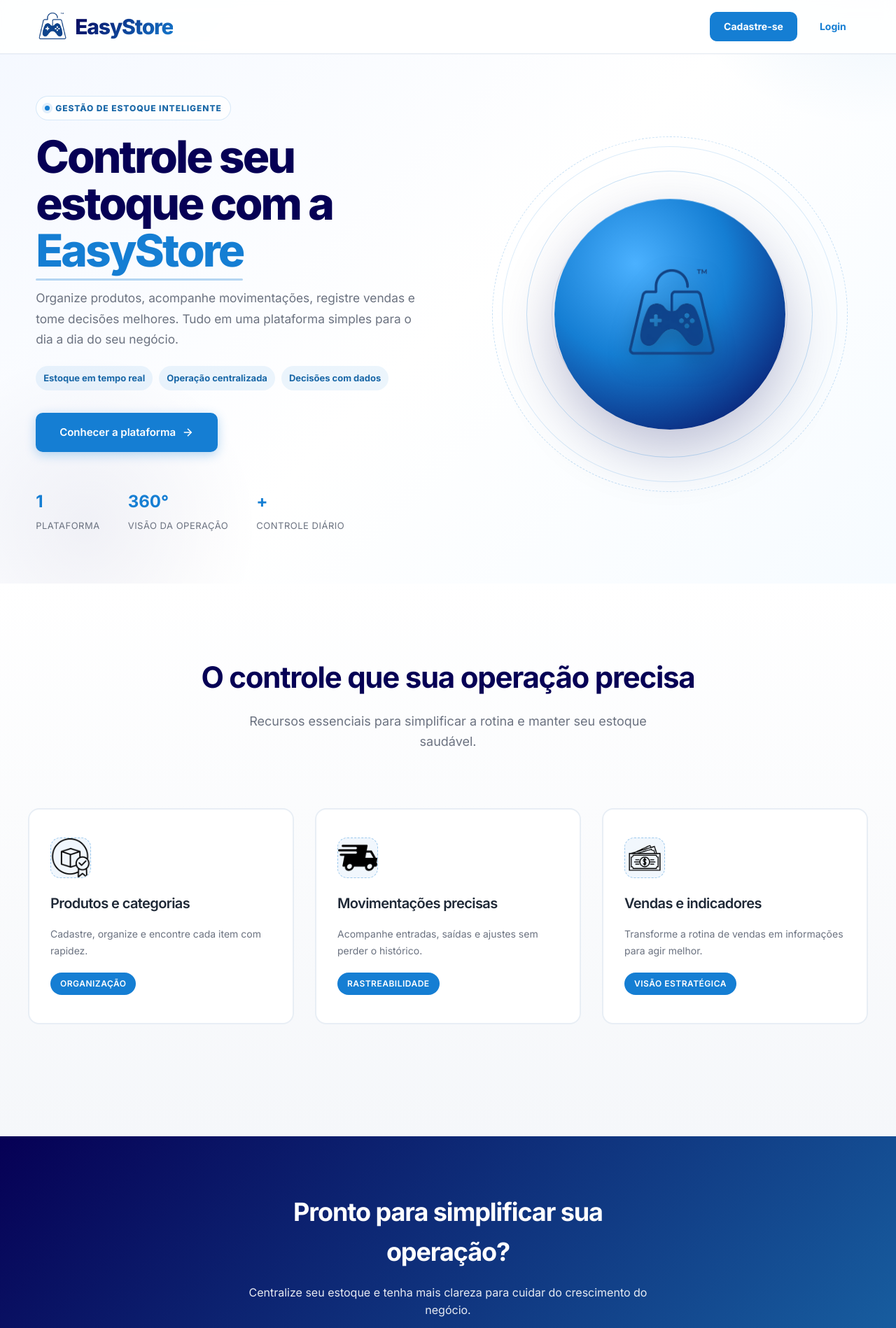
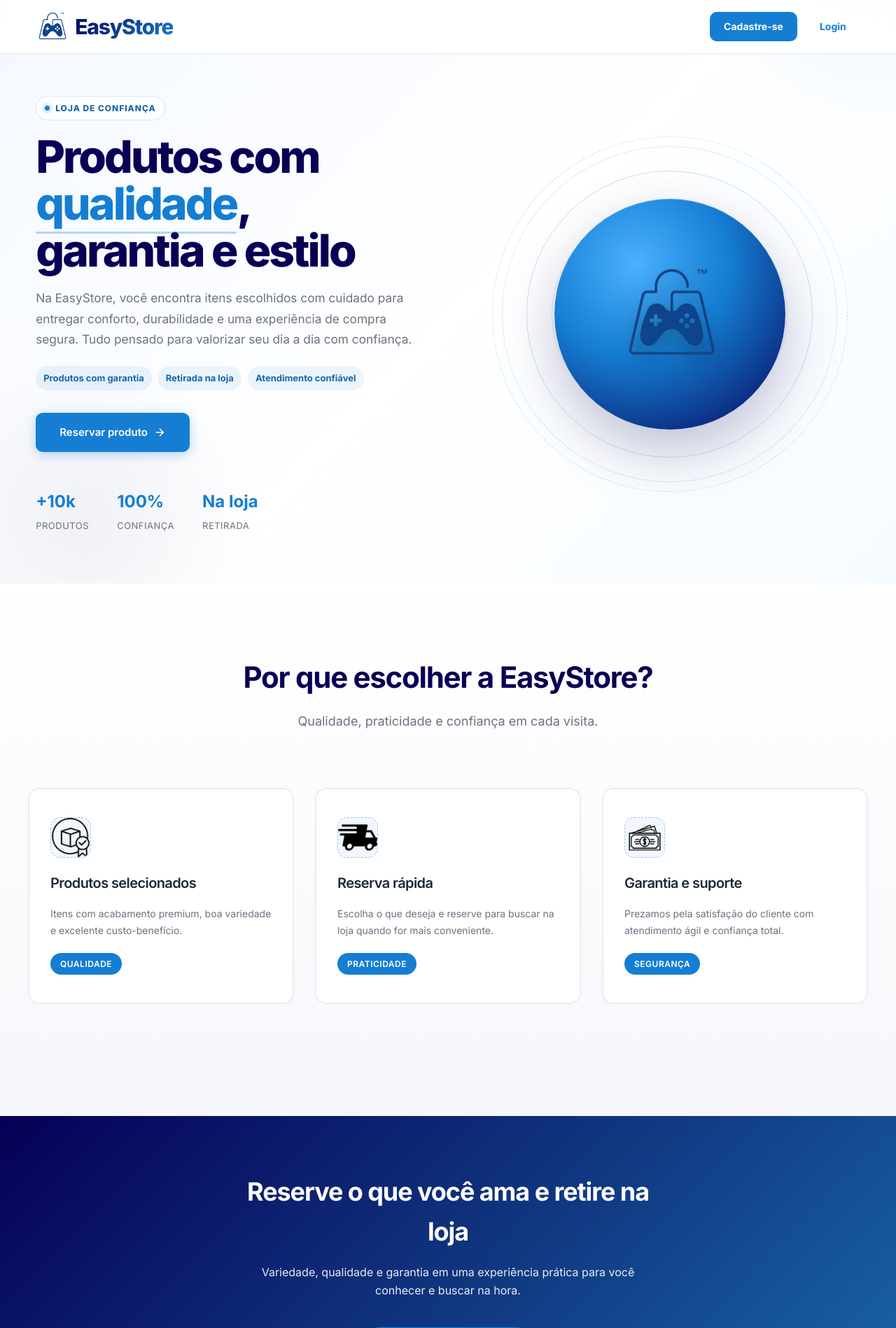
Before and after one commit to Easy-Store-Group/Gerenciamento-Estoque-Easy-Store, a FastAPI app: page / in a window 1280 px wide. Shown: the top 1898 px of the page at 70% size. Run offline with FastAPI, Linux system fonts and the light colour scheme.

Commit message:
fix: tela inicial

```diff
--- a/app/templates/index.html
+++ b/app/templates/index.html
@@ -5,9 +5,7 @@
     <meta charset="UTF-8">
     <meta name="viewport" content="width=device-width, initial-scale=1.0">
     <link rel="icon" type="image/png" href="{{ request.url_for('static', path='img/logo.png') }}">
-    <title>EasyStore - Sua Loja de Jogos PC e Consoles</title>
-
-    <title>EasyStore - Gestão de Estoque Inteligente</title>
+    <title>EasyStore - Produtos com qualidade e garantia</title>
 
     <link rel="preconnect" href="https://fonts.googleapis.com">
     <link rel="preconnect" href="https://fonts.gstatic.com" crossorigin>
@@ -42,24 +40,24 @@
         <section class="hero section-enter" aria-labelledby="hero-title">
             <div class="hero-container">
                 <div class="hero-content">
-                    <p class="hero-eyebrow">Gestão de estoque inteligente</p>
+                    <p class="hero-eyebrow">Loja de confiança</p>
                     <h1 class="hero-title" id="hero-title">
-                        Controle seu estoque com a <span class="highlight">EasyStore</span>
+                        Produtos com <span class="highlight">qualidade</span>, garantia e estilo
                     </h1>
                     <p class="hero-subtitle">
-                        Organize produtos, acompanhe movimentações, registre vendas e tome decisões melhores. Tudo em
-                        uma plataforma simples para o dia a dia do seu negócio.
+                        Na EasyStore, você encontra itens escolhidos com cuidado para entregar conforto, durabilidade e
+                        uma experiência de compra segura. Tudo pensado para valorizar seu dia a dia com confiança.
                     </p>
 
                     <div class="hero-badges">
-                        <span>Estoque em tempo real</span>
-                        <span>Operação centralizada</span>
-                        <span>Decisões com dados</span>
+                        <span>Produtos com garantia</span>
+                        <span>Retirada na loja</span>
+                        <span>Atendimento confiável</span>
                     </div>
 
                     <div class="hero-buttons">
                         <a href="/auth/produtos" class="btn btn-primary">
-                            <span>Conhecer a plataforma</span>
+                            <span>Reservar produto</span>
                             <svg class="btn-icon" viewBox="0 0 24 24" fill="none" stroke="currentColor"
                                 stroke-width="2">
                                 <line x1="5" y1="12" x2="19" y2="12"></line>
@@ -70,16 +68,16 @@
 
                     <div class="hero-stats">
                         <div class="stat-item">
-                            <span class="stat-number">1</span>
-                            <span class="stat-label">Plataforma</span>
+                            <span class="stat-number">+10k</span>
+                            <span class="stat-label">Produtos</span>
                         </div>
                         <div class="stat-item">
-                            <span class="stat-number">360°</span>
-                            <span class="stat-label">Visão da operação</span>
+                            <span class="stat-number">100%</span>
+                            <span class="stat-label">Confiança</span>
                         </div>
                         <div class="stat-item">
-                            <span class="stat-number">+</span>
-                            <span class="stat-label">Controle diário</span>
+                            <span class="stat-number">Na loja</span>
+                            <span class="stat-label">Retirada</span>
                         </div>
                     </div>
                 </div>
@@ -99,8 +97,8 @@
         <section class="services section-enter" aria-labelledby="services-title">
             <div class="services-container">
                 <div class="section-header">
-                    <h2 id="services-title">O controle que sua operação precisa</h2>
-                    <p>Recursos essenciais para simplificar a rotina e manter seu estoque saudável.</p>
+                    <h2 id="services-title">Por que escolher a EasyStore?</h2>
+                    <p>Qualidade, praticidade e confiança em cada visita.</p>
                 </div>
 
                 <div class="services-grid">
@@ -108,27 +106,27 @@
                         <div class="service-icon" aria-hidden="true">
                             <img src="{{ request.url_for('static', path='img/box.png') }}" alt="">
                         </div>
-                        <h3>Produtos e categorias</h3>
-                        <p>Cadastre, organize e encontre cada item com rapidez.</p>
-                        <div class="service-badge">Organização</div>
+                        <h3>Produtos selecionados</h3>
+                        <p>Itens com acabamento premium, boa variedade e excelente custo-benefício.</p>
+                        <div class="service-badge">Qualidade</div>
                     </div>
 
                     <div class="service-card">
                         <div class="service-icon" aria-hidden="true">
                             <img src="{{ request.url_for('static', path='img/caminhao.png') }}" alt="">
                         </div>
-                        <h3>Movimentações precisas</h3>
-                        <p>Acompanhe entradas, saídas e ajustes sem perder o histórico.</p>
-                        <div class="service-badge">Rastreabilidade</div>
+                        <h3>Reserva rápida</h3>
+                        <p>Escolha o que deseja e reserve para buscar na loja quando for mais conveniente.</p>
+                        <div class="service-badge">Praticidade</div>
                     </div>
 
                     <div class="service-card">
                         <div class="service-icon" aria-hidden="true">
                             <img src="{{ request.url_for('static', path='img/dinheiro.png') }}" alt="">
                         </div>
-                        <h3>Vendas e indicadores</h3>
-                        <p>Transforme a rotina de vendas em informações para agir melhor.</p>
-                        <div class="service-badge">Visão estratégica</div>
+                        <h3>Garantia e suporte</h3>
+                        <p>Prezamos pela satisfação do cliente com atendimento ágil e confiança total.</p>
+                        <div class="service-badge">Segurança</div>
                     </div>
 
                 </div>
@@ -137,9 +135,9 @@
 
         <section class="cta-section section-enter">
             <div class="cta-container">
-                <h2>Pronto para simplificar sua operação?</h2>
-                <p>Centralize seu estoque e tenha mais clareza para cuidar do crescimento do negócio.</p>
-                <a href="/auth/register" class="btn btn-primary btn-large">Criar minha conta</a>
+                <h2>Reserve o que você ama e retire na loja</h2>
+                <p>Variedade, qualidade e garantia em uma experiência prática para você conhecer e buscar na hora.</p>
+                <a href="/auth/register" class="btn btn-primary btn-large">Reservar agora</a>
             </div>
         </section>
 
@@ -147,28 +145,27 @@
             <div class="story-container">
                 <div class="story-intro home-reveal">
                     <p class="section-kicker">Sobre a EasyStore</p>
-                    <h2 id="story-title">Tecnologia simples para uma operação mais organizada.</h2>
-                    <p>A EasyStore é uma plataforma de gerenciamento de estoque pensada para negócios que precisam de
-                        clareza na rotina. Centralizamos produtos, categorias, movimentações e vendas para que sua
-                        equipe trabalhe com mais segurança.</p>
-                    <a href="/sobre-nos" class="text-link">Conheça a nossa história <span
+                    <h2 id="story-title">Uma loja pensada para surpreender e fidelizar clientes.</h2>
+                    <p>A EasyStore nasceu para oferecer uma experiência de compra prática, moderna e confiável. Além de
+                        mostrar produtos de qualidade, permitimos que o cliente reserve o item e retire na loja com rapidez e segurança.</p>
+                    <a href="/sobre-nos" class="text-link">Conheça nossa história <span
                             aria-hidden="true">→</span></a>
                 </div>
                 <div class="story-values" aria-label="Pilares da EasyStore">
                     <article class="value-item home-reveal">
                         <span class="value-number">01</span>
-                        <h3>Informação em um só lugar</h3>
-                        <p>Tenha uma visão organizada dos itens e categorias que movem o seu negócio.</p>
+                        <h3>Produtos com valor</h3>
+                        <p>Escolha itens que unem funcionalidade, design e durabilidade no dia a dia.</p>
                     </article>
                     <article class="value-item home-reveal">
                         <span class="value-number">02</span>
-                        <h3>Rotina com segurança</h3>
-                        <p>Registre cada movimentação e reduza incertezas no controle do estoque.</p>
+                        <h3>Reserva simples</h3>
+                        <p>Reserve o produto e venha buscar na loja quando for mais conveniente.</p>
                     </article>
                     <article class="value-item home-reveal">
                         <span class="value-number">03</span>
-                        <h3>Crescimento orientado por dados</h3>
-                        <p>Use os indicadores da operação para transformar informação em decisão.</p>
+                        <h3>Confiança que faz diferença</h3>
+                        <p>Prezamos por atendimento humano, garantia e transparência em cada detalhe.</p>
                     </article>
                 </div>
             </div>
@@ -178,26 +175,26 @@
             <div class="journey-container">
                 <div class="section-header home-reveal">
                     <p class="section-kicker">Como funciona</p>
-                    <h2 id="journey-title">Do cadastro ao controle, sem complicação.</h2>
-                    <p>Uma rotina clara para manter a operação sempre atualizada.</p>
+                    <h2 id="journey-title">Escolha, reserve e retire na loja.</h2>
+                    <p>Um processo simples para você encontrar o que deseja sem burocracia.</p>
                 </div>
                 <ol class="journey-steps">
                     <li class="home-reveal"><span>1</span>
                         <div>
-                            <h3>Cadastre</h3>
-                            <p>Organize produtos e categorias da sua operação.</p>
+                            <h3>Escolha</h3>
+                            <p>Explore produtos de qualidade e encontre o ideal para você.</p>
                         </div>
                     </li>
                     <li class="home-reveal"><span>2</span>
                         <div>
-                            <h3>Movimente</h3>
-                            <p>Registre entradas, saídas, vendas e ajustes.</p>
+                            <h3>Reserve</h3>
+                            <p>Confirme seu item e deixe preparado para retirada na loja.</p>
                         </div>
                     </li>
                     <li class="home-reveal"><span>3</span>
                         <div>
-                            <h3>Decida</h3>
-                            <p>Acompanhe os dados para agir com mais confiança.</p>
+                            <h3>Retire</h3>
+                            <p>Venha buscar seu produto com rapidez, segurança e atendimento.</p>
                         </div>
                     </li>
                 </ol>
@@ -210,7 +207,7 @@
             <div class="footer-content">
                 <div class="footer-section">
                     <h4>EasyStore</h4>
-                    <p>Gestão de estoque simples e inteligente.</p>
+                    <p>Qualidade, confiança e produtos que fazem a diferença.</p>
                 </div>
                 <div class="footer-section">
                     <h4>Links</h4>
```
